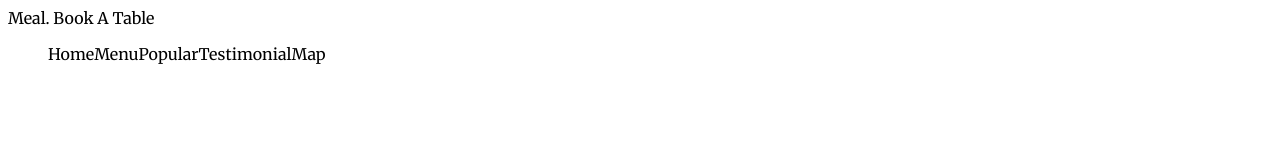
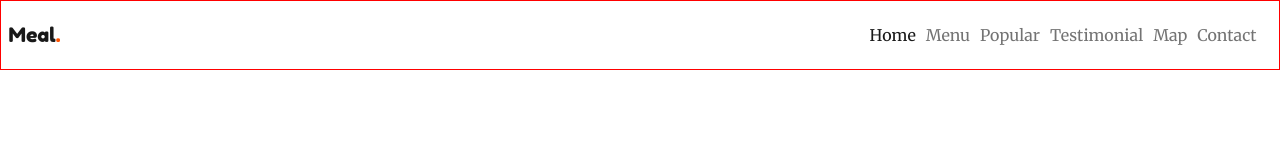
Before and after one commit to playitsafe/cafe_website, a website: page src/index.html in a window 1280 px wide. Drawn offline with nearby package versions, Linux system fonts and the light colour scheme; a web font is replaced by a local one.

Commit message:
feat:basic navbar added

```diff
--- a/src/index.html
+++ b/src/index.html
@@ -6,7 +6,7 @@
   <meta name="viewport" content="width=device-width, initial-scale=1.0">
 
   <!-- Bootstrap CSS -->
-  <!-- <link href="https://cdn.jsdelivr.net/npm/bootstrap@5.1.3/dist/css/bootstrap.min.css" rel="stylesheet" integrity="sha384-1BmE4kWBq78iYhFldvKuhfTAU6auU8tT94WrHftjDbrCEXSU1oBoqyl2QvZ6jIW3" crossorigin="anonymous"> -->
+  <link href="https://cdn.jsdelivr.net/npm/bootstrap@5.1.3/dist/css/bootstrap.min.css" rel="stylesheet" integrity="sha384-1BmE4kWBq78iYhFldvKuhfTAU6auU8tT94WrHftjDbrCEXSU1oBoqyl2QvZ6jIW3" crossorigin="anonymous">
 
   <!-- Fonts -->
   <link rel="preconnect" href="https://fonts.googleapis.com">
@@ -22,22 +22,61 @@
 </head>
 <body>
   <header>
-    <nav>
-      <a href="#">Meal<span>.</span></a>
-      <a href="#reservation">Book A Table</a>
-      <ul>
-        <li><a href="/">Home</a></li>
-        <li><a href="#menu">Menu</a></li>
-        <li><a href="#popular">Popular</a></li>
-        <li><a href="#testimonial">Testimonial</a></li>
-        <li><a href="#map">Map</a></li>
-      </ul>
+    <nav class="cafe__header navbar navbar-light navbar-expand-sm">
+      <div class="container-fluid">
+        <a href="#" class="cafe__header__logo navbar-brand">Meal<span>.</span></a>
+        <button class="navbar-toggler" type="button" data-bs-toggle="offcanvas" data-bs-target="#offcanvasNavbar" aria-controls="offcanvasNavbar">
+          <span class="navbar-toggler-icon"></span>
+        </button>
+        <div class="offcanvas offcanvas-end" tabindex="-1" id="offcanvasNavbar" aria-labelledby="offcanvasNavbarLabel">
+          <div class="offcanvas-header">
+            <h5 class="offcanvas-title" id="offcanvasNavbarLabel">Site Map</h5>
+            <button type="button" class="btn-close text-reset" data-bs-dismiss="offcanvas" aria-label="Close"></button>
+          </div>
+          <div class="offcanvas-body">
+            <ul class="navbar-nav justify-content-end flex-grow-1 pe-3">
+              <li class="nav-item">
+                <a class="nav-link active" aria-current="page" href="#">Home</a>
+              </li>
+              <li class="nav-item">
+                <a class="nav-link" href="#menu">Menu</a>
+              </li>
+              <li class="nav-item">
+                <a class="nav-link" href="#popular">Popular</a>
+              </li>
+              <li class="nav-item">
+                <a class="nav-link" href="#testimonial">Testimonial</a>
+              </li>
+              <li class="nav-item">
+                <a class="nav-link" href="#map">Map</a>
+              </li>
+              <li class="nav-item">
+                <a class="nav-link" href="#contact">Contact</a>
+              </li>
+            </ul>
+          </div>
+        </div>
+        <!-- <ul class="cafe__header__links">
+          <li><a href="/">Home</a></li>
+          <li><a href="#menu">Menu</a></li>
+          <li><a href="#popular">Popular</a></li>
+          <li><a href="#testimonial">Testimonial</a></li>
+          <li><a href="#map">Map</a></li>
+        </ul> -->
+
+      </div>
     </nav>
 
   </header>
   <main>
+    <section id="home">
+
+    </section>
   </main>
   <footer></footer>
 
+  <!-- Bootstrap JS -->
+  <script src="https://cdn.jsdelivr.net/npm/@popperjs/core@2.10.2/dist/umd/popper.min.js" integrity="sha384-7+zCNj/IqJ95wo16oMtfsKbZ9ccEh31eOz1HGyDuCQ6wgnyJNSYdrPa03rtR1zdB" crossorigin="anonymous" defer></script>
+  <script src="https://cdn.jsdelivr.net/npm/bootstrap@5.1.3/dist/js/bootstrap.min.js" integrity="sha384-QJHtvGhmr9XOIpI6YVutG+2QOK9T+ZnN4kzFN1RtK3zEFEIsxhlmWl5/YESvpZ13" crossorigin="anonymous" defer></script>
 </body>
 </html>
--- a/src/style/abstract/_mixin.scss
+++ b/src/style/abstract/_mixin.scss
@@ -1,18 +1,29 @@
 // Media Query
 @mixin respond($breakpoint) {
   @if $breakpoint == small_screen {
-    @media (max-width: 400px) { @content };
+    @media (min-width: 400px) { @content };
   }
 
   @if $breakpoint == medium_screen {
-    @media (max-width: 800px) { @content };
+    @media (min-width: 800px) { @content };
   }
 
   @if $breakpoint == large_screen {
-    @media (max-width: 1200px) { @content };
+    @media (min-width: 1200px) { @content };
   }
 
   @if $breakpoint == ultra_screen {
-    @media (max-width: 1600px) { @content };
+    @media (min-width: 1600px) { @content };
   }
 }
+
+@mixin flex-wrapper($direction: row, $x: space-between, $y: center) {
+  display: flex;
+  flex-direction: $direction;
+  justify-content: $x;
+  align-items: $y;
+}
+
+@mixin show_div {
+  border: 1px solid red;
+}
--- a/src/style/base/_base.scss
+++ b/src/style/base/_base.scss
@@ -1,9 +1,23 @@
 @import '../abstract/varibles';
 @import './typography';
+@import '../abstract/mixin';
+
 /*-- Prevent Horizontal Scrolling & Font Style --*/
 html, body {
+  @extend %font-body;
   overflow-x: hidden;
-  @extend %font-body;
+  /* Use percentage to reset 1rem = 10px */
+  font-size: 62.5%; // 1rem = 10px
+
+  // @include respond(medium_screen) {
+  //   font-size: 56.25%; // 1rem = 9px
+
+  // }
+
+  // @include respond(large_screen) {
+  //   font-size: 50%; // 1rem = 8px
+  //   background-color: pink;
+  // }
 }
 
 h1,h2,h3,h4,h5 {
@@ -14,10 +28,17 @@ h1,h2,h3,h4,h5 {
 a {
   text-decoration: none;
   color: inherit;
+  font-size: 1.6rem;
+
+  &:hover, &:focus {
+    color: inherit;
+
+  }
 }
 
 ul {
   list-style-type: none;
+  margin: 0;
   li {
     float: left;
   }
--- a/src/style/index.scss
+++ b/src/style/index.scss
@@ -1,2 +1,4 @@
 @import './base/base';
 @import './abstract/mixin';
+
+@import './layout/navbar';
--- /dev/null
+++ b/src/style/layout/_navbar.scss
@@ -0,0 +1,24 @@
+@import '../abstract/mixin';
+@import '../abstract/varibles';
+@import '../base/typography';
+
+.cafe__header {
+  @include show_div;
+  // @include flex-wrapper;
+  height: 7rem;
+  // height: 70px;
+  font-size: 1.6rem;
+  // display: flex;
+  // justify-content: space-between;
+  // align-items: center;
+  // background: #fff;
+  &__logo {
+    // font-family: $font;
+    font-size: 2rem;
+    @extend %font-logo;
+    span {
+      color: $theme-primary;
+    }
+  }
+
+}
```
Also changed, not shown: dist/style/index.css, resource/xhero_bg.webp (added), 2 other files.
